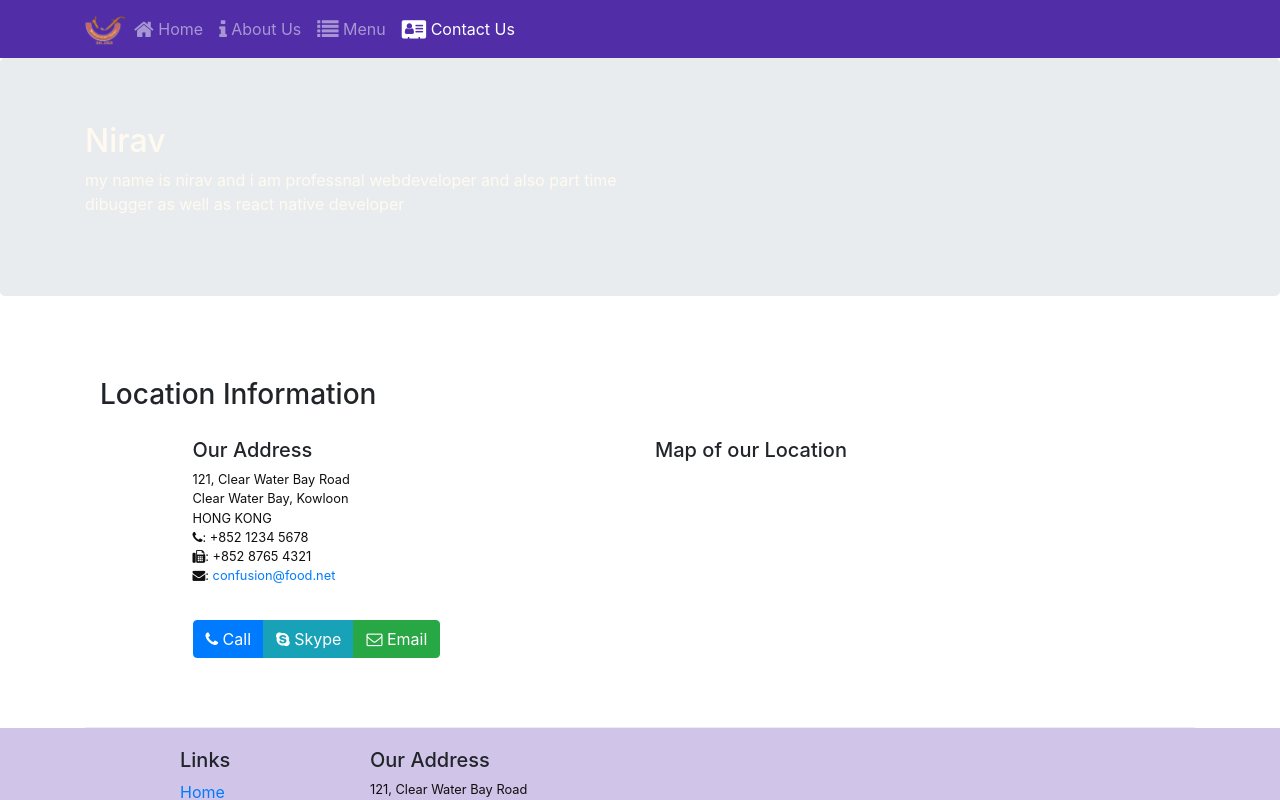
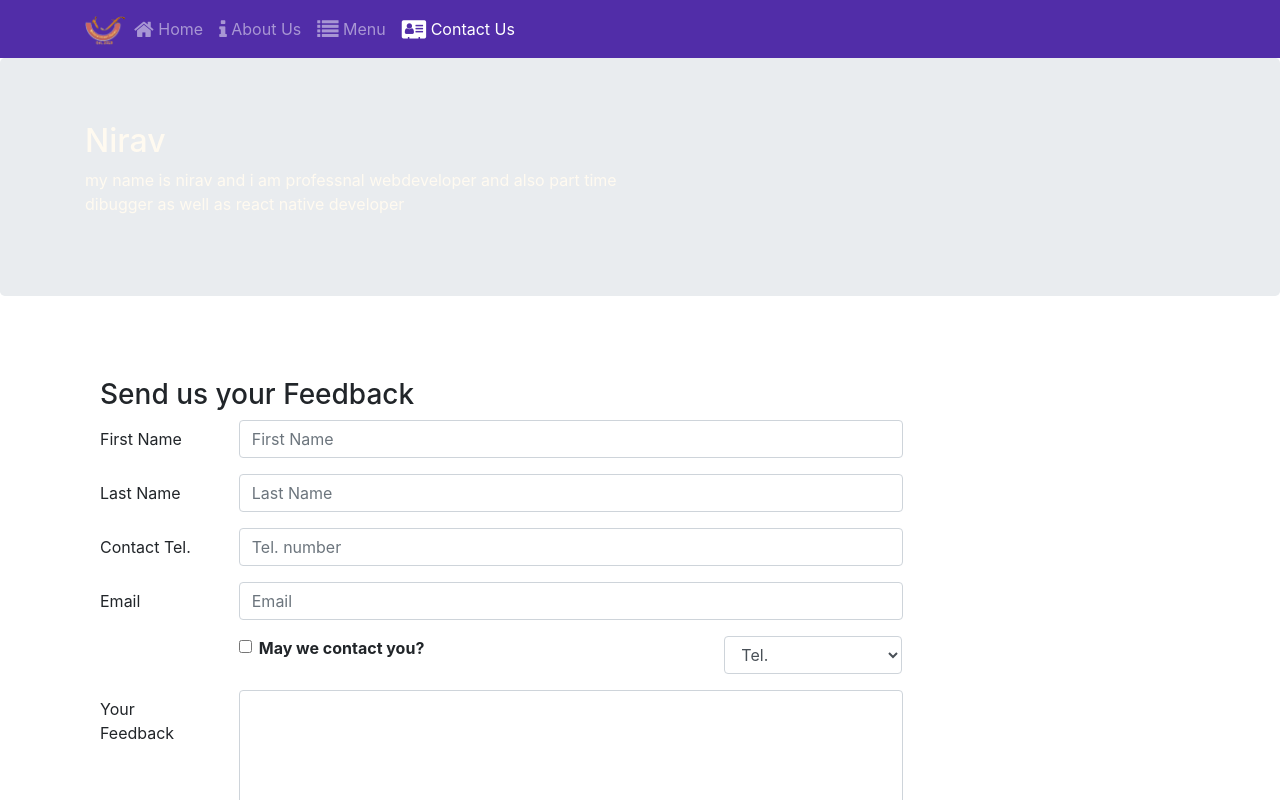
Before and after one commit to nirav7707/react_redux-self-learing-project, a React (Create React App) app: page /contectus in a window 1280 px wide. Shown: the top 800 px of the page. Built offline with nearby package versions, Linux system fonts and the light colour scheme.

Commit message:
intro to redux implimantation of redux and react-redux

```diff
--- a/package.json
+++ b/package.json
@@ -14,9 +14,11 @@
     "react": "16.12.0",
     "react-dom": "16.12.0",
     "react-popper": "2.2.3",
+    "react-redux": "7.2.0",
     "react-router-dom": "5.2.0",
     "react-scripts": "3.0.1",
-    "reactstrap": "8.4.1"
+    "reactstrap": "8.4.1",
+    "redux": "4.0.5"
   },
   "devDependencies": {
     "typescript": "3.8.3"
--- a/src/App.js
+++ b/src/App.js
@@ -1,16 +1,22 @@
 import React, { Component } from "react";
 import Main from "./Component/Maincomponent";
 import { BrowserRouter } from "react-router-dom";
+import { Provider } from "react-redux";
+import { ConfigureStore } from "./redux/configurStore";
 import "./styles.css";
+
+const store = ConfigureStore();
 
 class App extends Component {
   render() {
     return (
-      <BrowserRouter>
-        <div className="App ">
-          <Main />
-        </div>
-      </BrowserRouter>
+      <Provider store={store}>
+        <BrowserRouter>
+          <div className="App ">
+            <Main />
+          </div>
+        </BrowserRouter>
+      </Provider>
     );
   }
 }
--- a/src/Component/Maincomponent.js
+++ b/src/Component/Maincomponent.js
@@ -3,25 +3,33 @@
 import Header from "./HeaderComponent";
 import Menu from "./menuComponent";
 import Projection from "./dataprojection";
-import { DISHES } from "./deshes";
-import { COMMENTS } from "./comments";
-import { LEADERS } from "./Leaders";
-import { PROMOTIONS } from "./promotion";
+
 import Footer from "./FooterComponent";
 import Home from "./HomeComponent";
 import Contectus from "./contectus";
-import { Switch, Route, Redirect } from "react-router-dom";
+import About from "./aboutus";
+import { Switch, Route, Redirect,withRouter } from "react-router-dom";
+import {connect} from 'react-redux';
+
+const mapStateToProps=(state)=>{
+    return {
+      dishes:state.dishes,
+      comments:state.comments,
+      leaders:state.leaders,
+      promotions:state.promotions
+    }
+}
+
 class Main extends Component {
   constructor(props) {
     super(props);
     this.state = {
-      dishes: DISHES,
-      comments: COMMENTS,
-      leaders: LEADERS,
-      promotions: PROMOTIONS,
+
       selectedDish: null
     };
   }
+
+
   onDishselect(dishId) {
     this.setState({
       selectedDish: dishId
@@ -32,22 +40,26 @@
     const HomePage = () => {
       return (
         <Home
-          dish={this.state.dishes.filter(dish => dish.featured)[0]}
-          promotion={this.state.promotions.filter(promo => promo.featured)[0]}
-          leader={this.state.leaders.filter(leader => leader.featured)[0]}
+          dish={this.props.dishes.filter(dish => dish.featured)[0]}
+          promotion={this.props.promotions.filter(promo => promo.featured)[0]}
+          leader={this.props.leaders.filter(leader => leader.featured)[0]}
         />
       );
+    };
+
+    const Aboutas = () => {
+      return <About leaders={this.props.leaders} />;
     };
 
     const dishwithId = ({ match }) => {
       return (
         <Projection
           dish={
-            this.state.dishes.filter(
+            this.props.dishes.filter(
               dish => dish.id === parseInt(match.params.dishId, 10)
             )[0]
           }
-          comments={this.state.comments.filter(
+          comments={this.props.comments.filter(
             comment => comment.dishId === parseInt(match.params.dishId, 10)
           )}
         />
@@ -64,13 +76,14 @@
               path="/menu"
               component={() => (
                 <Menu
-                  dishes={this.state.dishes}
+                  dishes={this.props.dishes}
                   onClick={dishId => this.onDishselect(dishId)}
                 />
               )}
             />
             <Route path="/menu/:dishId" component={dishwithId} />
             <Route path="/contectus" component={Contectus} />
+            <Route path="/aboutus" component={Aboutas} />
             <Redirect to="/home" />
           </Switch>
         </div>
@@ -80,4 +93,4 @@
   }
 }
 
-export default Main;
+export default withRouter(connect(mapStateToProps)(Main));
--- /dev/null
+++ b/src/Component/aboutus.js
@@ -0,0 +1,123 @@
+import React from "react";
+
+import {
+  Breadcrumb,
+  BreadcrumbItem,
+  Card,
+  CardBody,
+  CardHeader,
+  Media
+} from "reactstrap";
+import { Link } from "react-router-dom";
+
+const RenderLeader = props => {
+  return (
+    <div className="row">
+      <div className="col-12 md-5">
+        <Media teg="li">
+          <Media left middle>
+            <Media object src={props.le.image} alt={props.le.name} />
+          </Media>
+          <Media body className="col-10 ">
+            <Media heading>{props.le.name} </Media>
+            <p>{props.le.description}</p>
+          </Media>
+        </Media>
+      </div>
+    </div>
+  );
+};
+
+const About = props => {
+  const leaders = props.leaders.map(leader => {
+    return (
+      <div className="container">
+        <RenderLeader le={leader} />
+      </div>
+    );
+  });
+
+  return (
+    <div className="container">
+      <div className="row">
+        <Breadcrumb>
+          <BreadcrumbItem>
+            <Link to="/home">Home</Link>
+          </BreadcrumbItem>
+          <BreadcrumbItem active>About Us</BreadcrumbItem>
+        </Breadcrumb>
+        <div className="col-12">
+          <h3>About Us</h3>
+          <hr />
+        </div>
+      </div>
+      <div className="row row-content">
+        <div className="col-12 col-md-6">
+          <h2>Our History</h2>
+          <p>
+            Started in 2010, Ristorante con Fusion quickly established itself as
+            a culinary icon par excellence in Hong Kong. With its unique brand
+            of world fusion cuisine that can be found nowhere else, it enjoys
+            patronage from the A-list clientele in Hong Kong. Featuring four of
+            the best three-star Michelin chefs in the world, you never know what
+            will arrive on your plate the next time you visit us.
+          </p>
+          <p>
+            The restaurant traces its humble beginnings to{" "}
+            <em>The Frying Pan</em>, a successful chain started by our CEO, Mr.
+            Peter Pan, that featured for the first time the world's best
+            cuisines in a pan.
+          </p>
+        </div>
+        <div className="col-12 col-md-5">
+          <Card>
+            <CardHeader className="bg-primary text-white">
+              Facts At a Glance
+            </CardHeader>
+            <CardBody>
+              <dl className="row p-1">
+                <dt className="col-6">Started</dt>
+                <dd className="col-6">3 Feb. 2013</dd>
+                <dt className="col-6">Major Stake Holder</dt>
+                <dd className="col-6">HK Fine Foods Inc.</dd>
+                <dt className="col-6">Last Year's Turnover</dt>
+                <dd className="col-6">$1,250,375</dd>
+                <dt className="col-6">Employees</dt>
+                <dd className="col-6">40</dd>
+              </dl>
+            </CardBody>
+          </Card>
+        </div>
+        <div className="col-12">
+          <Card>
+            <CardBody className="bg-faded">
+              <blockquote className="blockquote">
+                <p className="mb-0">
+                  You better cut the pizza in four pieces because I'm not hungry
+                  enough to eat six.
+                </p>
+                <footer className="blockquote-footer">
+                  Yogi Berra,
+                  <cite title="Source Title">
+                    The Wit and Wisdom of Yogi Berra, P. Pepe, Diversion Books,
+                    2014
+                  </cite>
+                </footer>
+              </blockquote>
+            </CardBody>
+          </Card>
+        </div>
+      </div>
+      <div className="row row-content">
+        <div className="col-12">
+          <h2>Corporate Leadership</h2>
+        </div>
+        <div className="col-12">
+          <Media list>{leaders}</Media>
+        </div>
+      </div>
+    </div>
+  );
+};
+
+export default About;
--- a/src/Component/contectus.js
+++ b/src/Component/contectus.js
@@ -1,56 +1,166 @@
-import React from "react";
+import React, { Component } from "react";
+import { Form, FormGroup, Label, Col, Input, Button, Tag } from "reactstrap";
+import { render } from "react-dom";
 
-function Contact(props) {
+class Contact extends Component {
+  constructor(props) {
+    super(props);
+
+    this.state = {
+      firstname: "",
+      lastname: "",
+      telnum: "",
+      email: "",
+      agree: false,
+      contactType: "Tel.",
+      message: ""
+    };
+
+    this.handleInputChange = this.handleInputChange.bind(this);
+    this.handleSubmit = this.handleSubmit.bind(this);
+  }
+
+  handleInputChange(event) {
+    const target = event.target;
+    const value = target.type === "checkbox" ? target.checked : target.value;
+
+    const name = target.name;
+
+    this.setState({
+      [name]: value
+    });
+  }
+
+  handleSubmit(event) {
+    console.log("Current State is: " + JSON.stringify(this.state));
+    alert("Current State is: " + JSON.stringify(this.state));
+
+    event.preventDefault();
+  }
+
+  render() {
     return (
       <div className="container">
         <div className="row row-content">
           <div className="col-12">
-          <h3>Location Information</h3>
+            <h3>Send us your Feedback</h3>
           </div>
-        <div className="col-12 col-sm-4 offset-sm-1">
-          <h5>Our Address</h5>
-          <address>
-            121, Clear Water Bay Road
-            <br />
-            Clear Water Bay, Kowloon
-            <br />
-            HONG KONG
-            <br />
-            <i className="fa fa-phone" />: +852 1234 5678
-            <br />
-            <i className="fa fa-fax" />: +852 8765 4321
-            <br />
-            <i className="fa fa-envelope" />:{" "}
-            <a href="mailto:confusion@food.net">confusion@food.net</a>
-          </address>
-        </div>
-        <div className="col-12 col-sm-6 offset-sm-1">
-          <h5>Map of our Location</h5>
-        </div>
-        <div className="col-12 col-sm-11 offset-sm-1">
-          <div className="btn-group" role="group">
-            <a
-              role="button"
-              className="btn btn-primary"
-              href="tel:+85212345678"
+          <div className="col-12 col-md-9">
+            <Form onSubmit={this.handleSubmit}>
+              <FormGroup row>
+                <Label htmlFor="firstname" md={2}>
+                  First Name
+                </Label>
+                <Col md={10}>
+                  <Input
+                    type="text"
+                    id="firstname"
+                    name="firstname"
+                    placeholder="First Name"
+                    value={this.state.firstname}
+                    onChange={this.handleInputChange}
+                  />
+                </Col>
+              </FormGroup>
+              <FormGroup row>
+                <Label htmlFor="lastname" md={2}>
+                  Last Name
+                </Label>
+                <Col md={10}>
+                  <Input
+                    type="text"
+                    id="lastname"
+                    name="lastname"
+                    placeholder="Last Name"
+                    value={this.state.lastname}
+                    onChange={this.handleInputChange}
+                  />
+                </Col>
+              </FormGroup>
+              <FormGroup row>
+                <Label htmlFor="telnum" md={2}>
+                  Contact Tel.
+                </Label>
+                <Col md={10}>
+                  <Input
+                    type="tel"
+                    id="telnum"
+                    name="telnum"
+                    placeholder="Tel. number"
+                    value={this.state.telnum}
+                    onChange={this.handleInputChange}
+                  />
+                </Col>
+              </FormGroup>
+              <FormGroup row>
+                <Label htmlFor="email" md={2}>
+                  Email
+                </Label>
+                <Col md={10}>
+                  <Input
+                    type="email"
+                    id="email"
+                    name="email"
+                    placeholder="Email"
+                    value={this.state.email}
+                    onChange={this.handleInputChange}
+                  />
+                </Col>
+              </FormGroup>
+              <FormGroup row>
+                <Col md={{ size: 6, offset: 2 }}>
+                  <FormGroup check>
+                    <Label check>
+                      <Input
+                        type="checkbox"
+                        name="agree"
+                        checked={this.state.agree}
+                        onChange={this.handleInputChange}
+                      />{" "}
+                      <strong>May we contact you?</strong>
+                    </Label>
+                  </FormGroup>
+                </Col>
+                <Col md={{ size: 3, offset: 1 }}>
+                  <Input
+                    type="select"
+                    name="contactType"
+                    value={this.state.contactType}
+                    onChange={this.handleInputChange}
                   >
-              <i className="fa fa-phone" /> Call
-            </a>
-            <a role="button" className="btn btn-info">
-              <i className="fa fa-skype" /> Skype
-            </a>
-            <a
-              role="button"
-              className="btn btn-success"
-              href="mailto:confusion@food.net"
-            >
-              <i className="fa fa-envelope-o" /> Email
-            </a>
-          </div>
+                    <option>Tel.</option>
+                    <option>Email</option>
+                  </Input>
+                </Col>
+              </FormGroup>
+              <FormGroup row>
+                <Label htmlFor="message" md={2}>
+                  Your Feedback
+                </Label>
+                <Col md={10}>
+                  <Input
+                    type="textarea"
+                    id="message"
+                    name="message"
+                    rows="12"
+                    value={this.state.message}
+                    onChange={this.handleInputChange}
+                  />
+                </Col>
+              </FormGroup>
+              <FormGroup row>
+                <Col md={{ size: 10, offset: 2 }}>
+                  <Button type="submit" color="primary">
+                    Send Feedback
+                  </Button>
+                </Col>
+              </FormGroup>
+            </Form>
           </div>
         </div>
       </div>
     );
   }
+}
 
 export default Contact;
--- /dev/null
+++ b/src/redux/configurStore.js
@@ -0,0 +1,8 @@
+import { createStore } from "redux";
+
+import { Reducer, initialState } from "./reducer";
+
+export const ConfigureStore = () => {
+  const store = createStore(Reducer, initialState);
+  return store;
+};
--- /dev/null
+++ b/src/redux/reducer.js
@@ -0,0 +1,15 @@
+import { DISHES } from "../Component/deshes";
+import { COMMENTS } from "../Component/comments";
+import { LEADERS } from "../Component/Leaders";
+import { PROMOTIONS } from "../Component/promotion";
+
+export const initialState = {
+  dishes: DISHES,
+  comments: COMMENTS,
+  leaders: LEADERS,
+  promotions: PROMOTIONS
+};
+
+export const Reducer = (state = initialState, action) => {
+  return state;
+};
```
Also changed, not shown: .codesandbox/workspace.json (added). Lines whose indentation alone changed are shown as unchanged.
